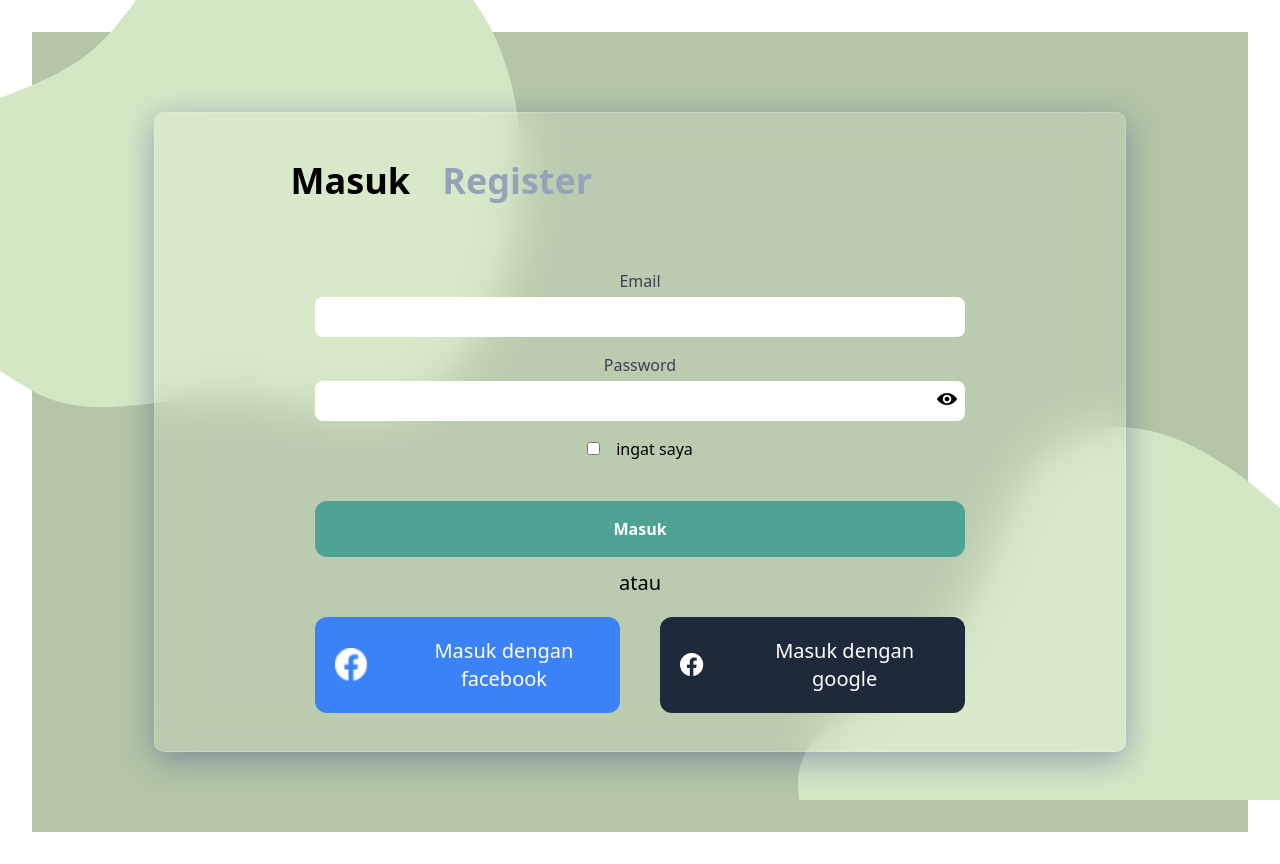
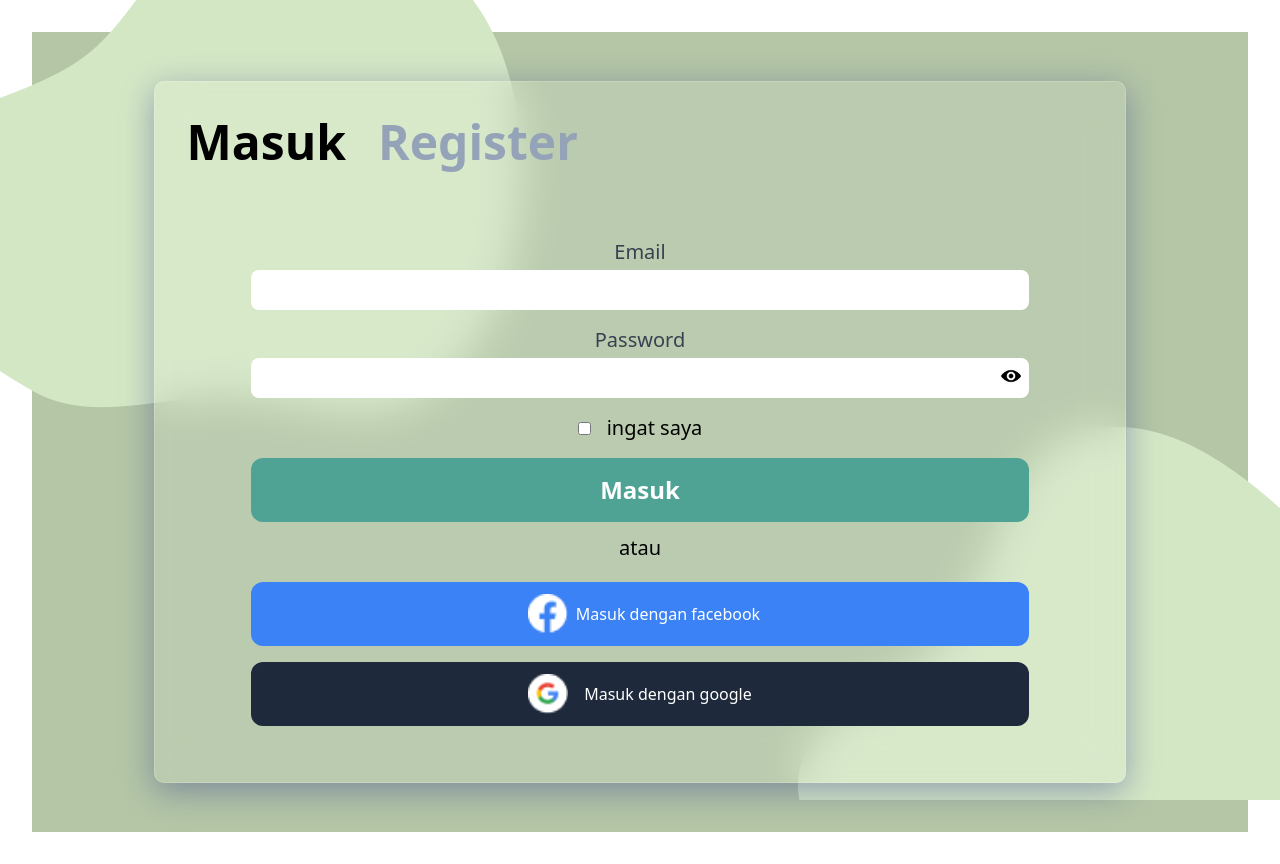
Before and after one commit to adyfp24/frontend-tourism-react, a React (Vite) app: page /auth in a window 1280 px wide. Built offline with nearby package versions, Linux system fonts and the light colour scheme.

Commit message:
feat(authpage):add responsive UI

```diff
--- a/src/auth/login.jsx
+++ b/src/auth/login.jsx
@@ -18,7 +18,7 @@ const PasswordInput = () => {
 
   return (
     <div className="mb-4 relative">
-      <label htmlFor="password" className="block text-gray-700">Password</label>
+      <label htmlFor="password" className="block text-gray-700 lg:text-xl">Password</label>
       <div className="flex items-center">
         <input
           type={showPassword ? "text" : "password"}
@@ -46,10 +46,10 @@ const AuthCard = () => {
     <div className="bg-custom-300 flex items-center justify-center h-screen">
       <img src={bg2} className="absolute top-0 left-0" />
       <img src={bg1} className="absolute bottom-0 right-0  " />
-      <div id="box" className="bg-gray-200 w-4/5 h-4/5 rounded-2xl flex flex-col p-10 shadow-lg z-10">
-        <div id="select" className=" flex px-20">
+      <div id="box" className="bg-gray-200 w-4/5 rounded-2xl flex flex-col p-2 lg:p-4 shadow-lg z-10">
+        <div id="select" className=" flex ">
           <p
-            className={`cursor-pointer px-4 py-2 text-4xl font-bold ${
+            className={`cursor-pointer px-2 py-2 md:py-5 lg:px-4 text-3xl md:text-5xl font-bold ${
               isLoginForm ? "font-bold" : "text-slate-400"
             }`}
             onClick={toggleForm}
@@ -57,7 +57,7 @@ const AuthCard = () => {
             Masuk
           </p>
           <p
-            className={`cursor-pointer px-4 py-2 text-4xl font-bold ${
+            className={`cursor-pointer px-2 py-2 md:py-5 lg:px-4 text-3xl md:text-5xl font-bold ${
               !isLoginForm ? "" : "text-slate-400"
             }`}
             onClick={toggleForm}
@@ -77,28 +77,32 @@ const AuthCard = () => {
 
 const LoginForm = () => {
   return (
-    <div className="mt-5 px-20">
-      <form className="p-10">
+    <div className="mt-3 px-1 md:px-5 lg:px-10">
+      <form className="p-1 md:p-5 lg:p-10">
         <div className="mb-4">
-          <label htmlFor="email" className="block text-gray-700">Email</label>
+          <label htmlFor="email" className="block text-gray-700 lg:text-xl">Email</label>
           <input type="email" id="email" className="rounded-lg border-gray-300 w-full py-2 px-3 mt-1" />
         </div>
         <PasswordInput/>
         <div>
           <input type="checkbox" name="remember" id="remember" />
-          <label className="ml-4" htmlFor="remember">ingat saya</label>
+          <label className="ml-4 lg:text-xl
+          " htmlFor="remember">ingat saya</label>
         </div>
-        <button className="bg-custom-200 text-white py-4 px-4 rounded-xl mt-10 w-full hover:bg-custom-500 font-semibold">Masuk</button>
+        <button className="bg-custom-200 text-white py-4 px-4 rounded-xl mt-4 w-full hover:bg-custom-500 font-semibold lg:text-2xl">Masuk</button>
+
         <p className="text-center text-xl mt-3 ">atau</p>
-        <div className="flex gap-10 mt-5">
-          <div id="facebook" className="bg-blue-500 w-full rounded-xl flex text-white p-5 text-xl items-center justify-center gap-10">
-            <img src={fb} className="w-10" />
+        <div className="sm:flex-col lg:flex gap-2 mt-5 ">
+          <button id="facebook" className="bg-blue-500 w-full rounded-xl flex text-white p-3 text-base
+           text-start items-center justify-center gap-2">
+            <img src={fb} className="w-10 ml-2" />
             <p>Masuk dengan facebook</p>
-          </div>
-          <div id="facebook" className="bg-slate-800 w-full rounded-xl flex text-white p-5 text-xl items-center justify-center gap-10">
-            <img src={fb} className="" />
+          </button>
+          <button id="facebook" className="bg-slate-800 w-full rounded-xl flex text-white p-3 text-base
+           text-start items-center justify-center gap-2 mt-2">
+            <img src={google} className="w-10 mr-2" />
             <p>Masuk dengan google</p>
-          </div>
+          </button>
         </div>
       </form>
     </div>
@@ -107,32 +111,33 @@ const LoginForm = () => {
 
 const RegisterForm = () => {
   return (
-    <div className="mt-5 px-20">
-      <form className="p-8">
+    <div className="mt-3 px-1 md:px-5 lg:px-10">
+      <form className="p-1 md:p-5 lg:p-10">
         <div className="mb-4">
-          <label htmlFor="email" className="block text-gray-700">Nama pengguna</label>
+          <label htmlFor="email" className="block text-gray-700 lg:text-xl
+          ">Nama pengguna</label>
           <input type="text" id="email" className="rounded-lg border-gray-300 w-full py-2 px-3 mt-1" />
         </div>
         <div className="mb-4">
-          <label htmlFor="email" className="block text-gray-700">Email</label>
+          <label htmlFor="email" className="block text-gray-700 lg:text-xl">Email</label>
           <input type="email" id="email" className="rounded-lg border-gray-300 w-full py-2 px-3 mt-1" />
         </div>
         <PasswordInput/>
         <div>
           <input type="checkbox" name="remember" id="remember" />
-          <label className="ml-4" htmlFor="remember">ingat saya</label>
+          <label className="ml-4 lg:text-xl" htmlFor="remember">ingat saya</label>
         </div>
-        <button className="bg-custom-200 text-white py-4 px-4 rounded-xl mt-10 w-full hover:bg-custom-500 font-semibold">Masuk</button>
+        <button className="bg-custom-200 text-white py-4 px-4 rounded-xl mt-4 w-full hover:bg-custom-500 font-semibold lg:text-2xl">Masuk</button>
         <p className="text-center text-xl mt-3 ">atau</p>
-        <div className="flex gap-10 mt-5">
-          <div id="facebook" className="bg-blue-500 w-full rounded-xl flex text-white p-5 text-xl items-center justify-center gap-10">
+        <div className="sm:flex-col sm:flex lg:flex gap-2 mt-5">
+          <button id="facebook" className="bg-blue-500 w-full rounded-xl flex text-white p-3 text-base text-start items-center justify-center gap-2">
             <img src={fb} className="w-10" />
-            <p>Daftar dengan facebook</p>
-          </div>
-          <div id="facebook" className="bg-slate-800 w-full rounded-xl flex text-white p-5 text-xl items-center justify-center gap-10">
-            <img src={fb} className="" />
-            <p>Daftar dengan google</p>
-          </div>
+            <p >Daftar dengan facebook</p>
+          </button>
+          <button id="facebook" className="bg-slate-800 w-full rounded-xl flex text-white p-3 text-base text-start items-center  justify-center gap-2 mt-2">
+            <img src={google} className="w-10 mr-2" />
+            <p >Daftar dengan google</p>
+          </button>
         </div>
       </form>
     </div>
```
